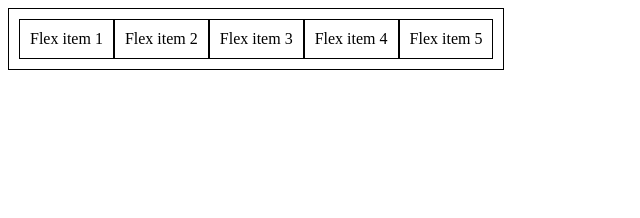
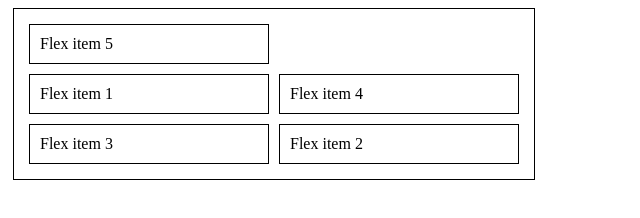
Before and after one commit to Elena-Sizova/nix-2022, a plain HTML site: page Самостійна робота/Task1/index.html in a window 1280 px wide. Shown: the whole page, without its empty margins (0-640 px from the left). Drawn offline with Linux system fonts and the light colour scheme.

Commit message:
three tasks of independent work

```diff
--- a/Самостійна робота/Task1/style.css
+++ b/Самостійна робота/Task1/style.css
@@ -1,15 +1,22 @@
 div {
   border: 1px solid;
   padding: 10px;
+  margin: 5px;
 }
 
 .container {
-  display: inline-flex;
-
-
+  width: 500px;
+  height: 150px;
+  display: flex;
+  flex-direction: column;
+  flex-wrap: wrap;
+  justify-content: flex-end;
 }
 
-div div {
+div:last-child {
+  order: -1;
+}
 
-
+div:nth-child(2) {
+  order: 2;
 }
--- /dev/null
+++ b/Самостійна робота/Task2/style.css
@@ -0,0 +1,18 @@
+div {
+  border: 1px solid;
+}
+
+.container {
+  display: inline-flex;
+  height: 150px;
+  align-items: flex-end;
+}
+
+div:nth-child(2),
+div:nth-child(4) {
+  align-self: center;
+}
+
+div:nth-child(3) {
+  align-self: flex-start;
+}
--- /dev/null
+++ b/Самостійна робота/Task3/style.css
@@ -0,0 +1,30 @@
+div {
+  border: 1px solid;
+  padding: 5px;
+  box-sizing: border-box;
+}
+
+.container {
+  display: flex;
+  width: 500px;
+  height: 400px;
+  flex-direction: column;
+  justify-content: space-around;
+}
+
+.container div {
+  width: 20%;
+}
+
+.container div:nth-child(3) {
+  width: 100%;
+}
+
+.container div:nth-child(2),
+.container div:nth-child(4) {
+  align-self: center;
+}
+
+.container div:last-child {
+  align-self: flex-end;
+}
```
Also changed, not shown: Самостійна робота/Task2/index.html (added, +19 -0 lines), Самостійна робота/Task3/index.html (added, +19 -0 lines).
